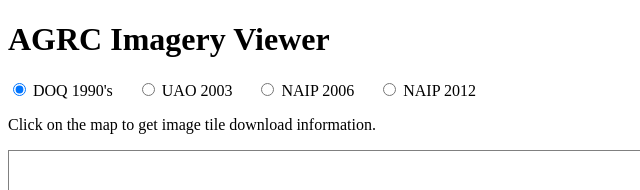
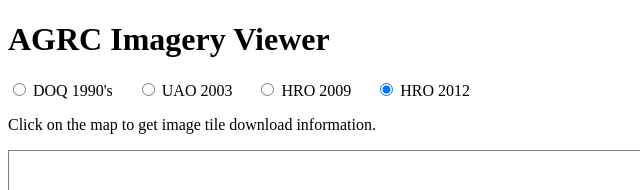
Before and after one commit to stdavis/UGICJSKickstartDemoProject, a plain HTML site: page index.html in a window 1280 px wide. Shown: the top 190 px of the page, 0-640 px from the left. Drawn offline with Linux system fonts and the light colour scheme.

Commit message:
Fixed radio button markup errors.

```diff
--- a/index.html
+++ b/index.html
@@ -8,7 +8,7 @@
 	<body>
 		<h1>AGRC Imagery Viewer</h1>
 		<label>
-			<input type="radio" name="layers-group" checked/>
+			<input type="radio" name="layers-group"/>
 			<span>DOQ 1990's</span>
 		</label>
 		<label>
@@ -17,11 +17,11 @@
 		</label>
 		<label>
 			<input type="radio" name="layers-group"/>
-			<span>NAIP 2006</span>
+			<span>HRO 2009</span>
 		</label>
 		<label>
-			<input type="radio" name="layers-group"/>
-			<span>NAIP 2012</span>
+			<input type="radio" name="layers-group" checked/>
+			<span>HRO 2012</span>
 		</label>
 		<p>Click on the map to get image tile download information.</p>
 		<div id="map"></div>
```
